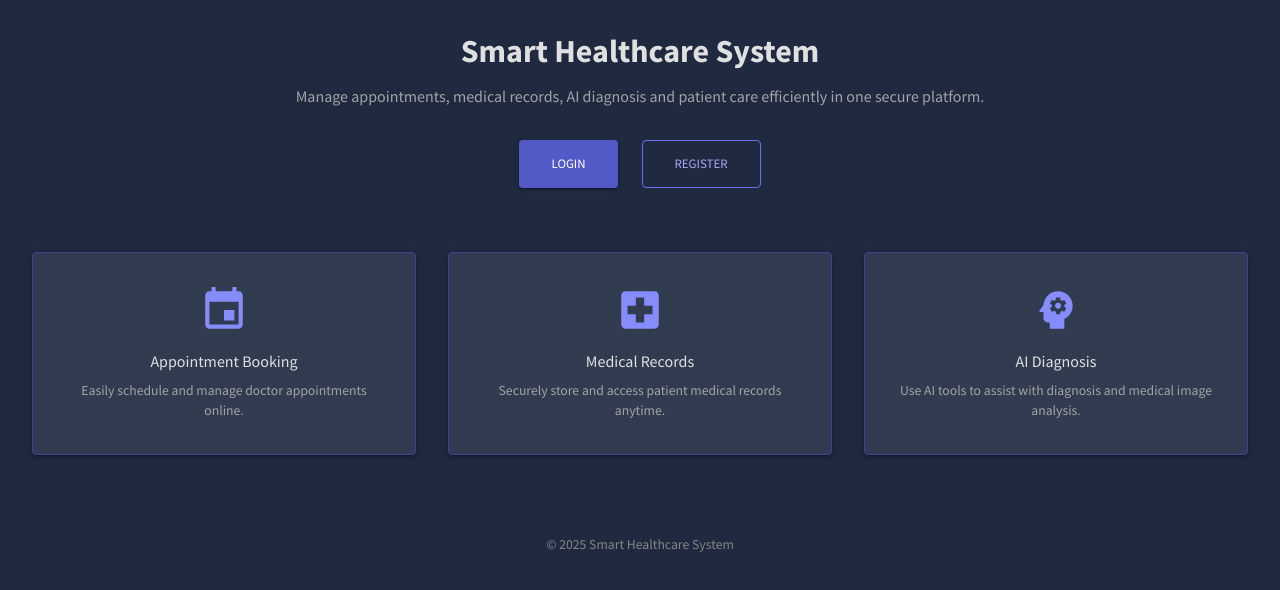
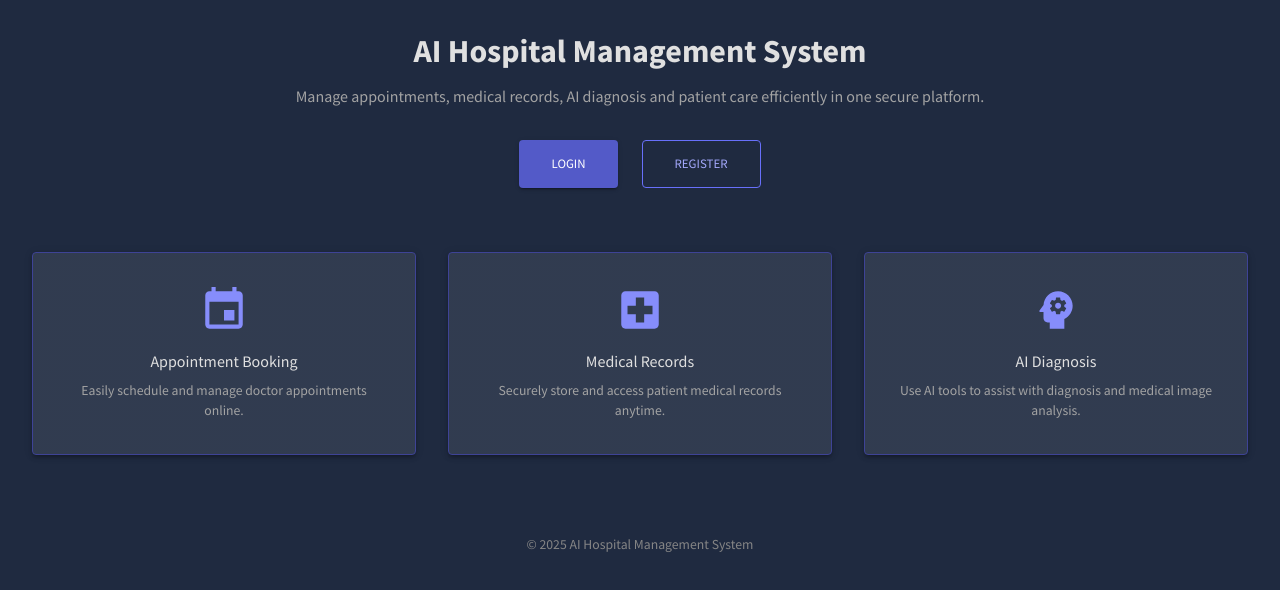
Before and after one commit to ha165/AI-HMIS, a React (Vite) app in the folder react-app/: page / in a window 1280 px wide. Shown: the top 590 px of the page. Built offline with nearby package versions, Linux system fonts and the light colour scheme.

Commit message:
Update Welcome.jsx

```diff
--- a/react-app/src/Pages/Welcome.jsx
+++ b/react-app/src/Pages/Welcome.jsx
@@ -26,7 +26,7 @@ export default function Welcome() {
           color={colors.grey[100]}
           mb={2}
         >
-          Smart Healthcare System
+          AI Hospital Management System
         </Typography>
 
         <Typography
@@ -147,7 +147,7 @@ export default function Welcome() {
       {/* FOOTER */}
       <Box mt={10} textAlign="center">
         <Typography color={colors.grey[400]}>
-          © {new Date().getFullYear()} Smart Healthcare System
+          © {new Date().getFullYear()} AI Hospital Management System
         </Typography>
       </Box>
     </Box>
```
